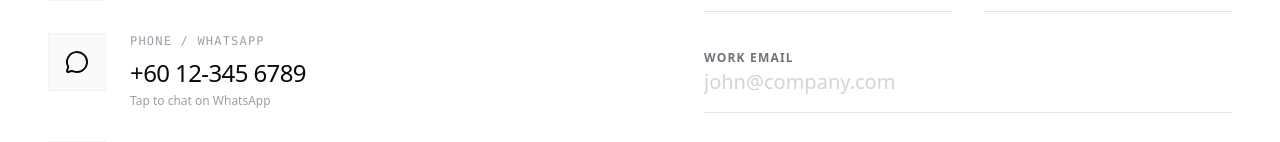
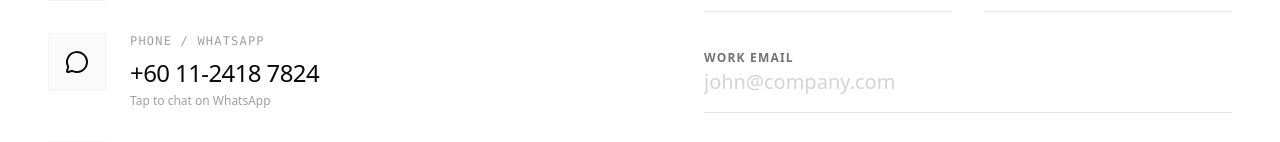
Before and after one commit to aniqkerja-byte/Portfolio, a Next.js app: page /contact in a window 1280 px wide. Shown: the part 548-690 px from the top of the page. Built offline with nearby package versions, Linux system fonts and the light colour scheme.

Commit message:
chore: set real WhatsApp number (+60 11-2418 7824)

```diff
--- a/src/constants/data.ts
+++ b/src/constants/data.ts
@@ -3,9 +3,9 @@
 // no '+', no spaces, no dashes — wa.me format).
 export const contactInfo = {
   email: "jombina.site@gmail.com",
-  phoneDisplay: "+60 12-345 6789",
-  phoneTel: "+60123456789", // tel: link format
-  whatsappNumber: "60123456789", // wa.me format (no '+', no spaces)
+  phoneDisplay: "+60 11-2418 7824",
+  phoneTel: "+601124187824", // tel: link format
+  whatsappNumber: "601124187824", // wa.me format (no '+', no spaces)
   whatsappGreeting: "Hi JomBina, I'd like to discuss a project.",
 };
 
```
